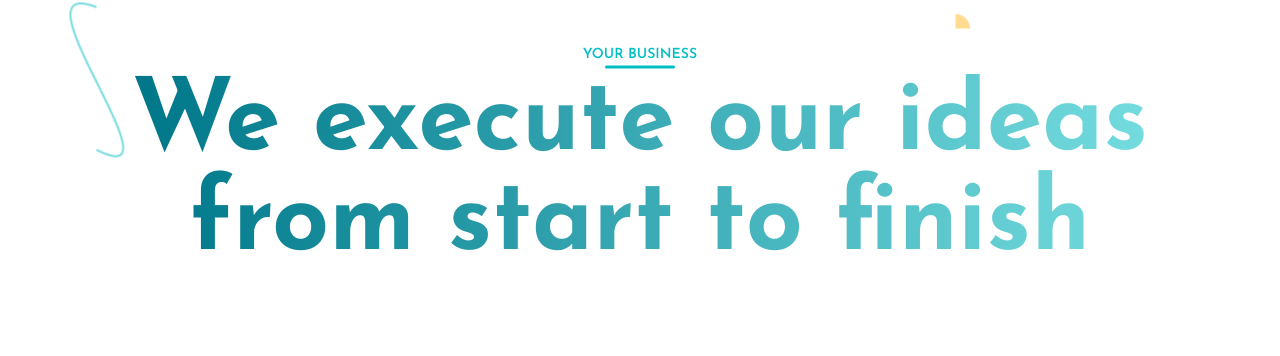
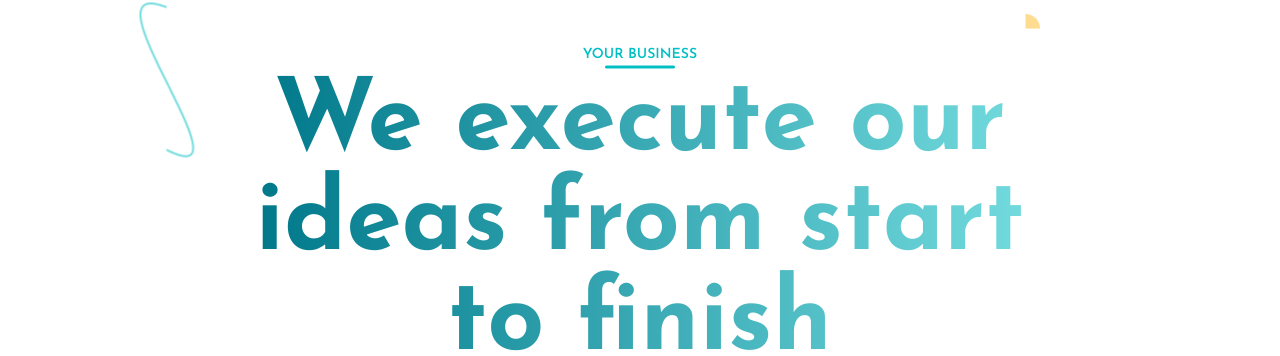
Before and after one commit to cehicm/pisix-landing-page, a website: page index.html in a window 1280 px wide. Shown: the part 126-482 px from the top of the page. Drawn offline with nearby package versions, Linux system fonts and the light colour scheme; files that its build step writes are made by us from their sources.

Commit message:
Fix header position with margin

```diff
--- a/src/sass/layout/_header.scss
+++ b/src/sass/layout/_header.scss
@@ -9,6 +9,7 @@
 	&__bg {
 		position: relative;
 		max-width: 1100px;
+		margin: auto;
 
 		img {
 			position: absolute;
@@ -95,6 +96,13 @@
 			margin: 50px;
 		}
 
+		&__title {
+			@include sc-breakpoint(1024) {
+				max-width: 890px;
+				margin: 0 auto;
+			}
+		}
+
 		&__buttons {
 			display: grid;
 			row-gap: 20px;
```
